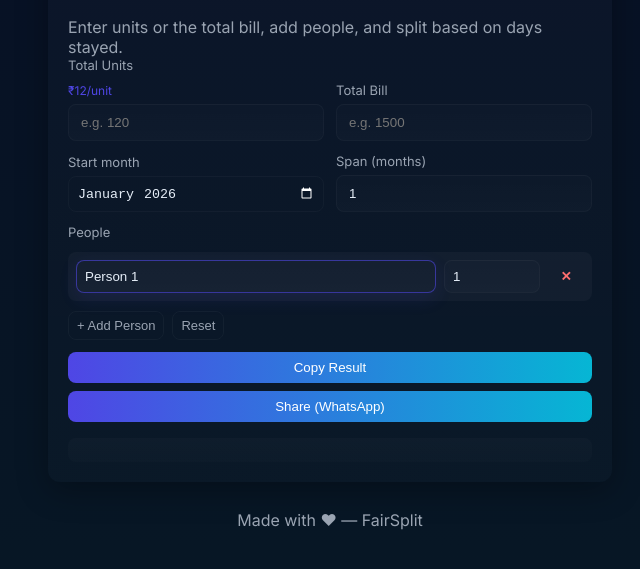
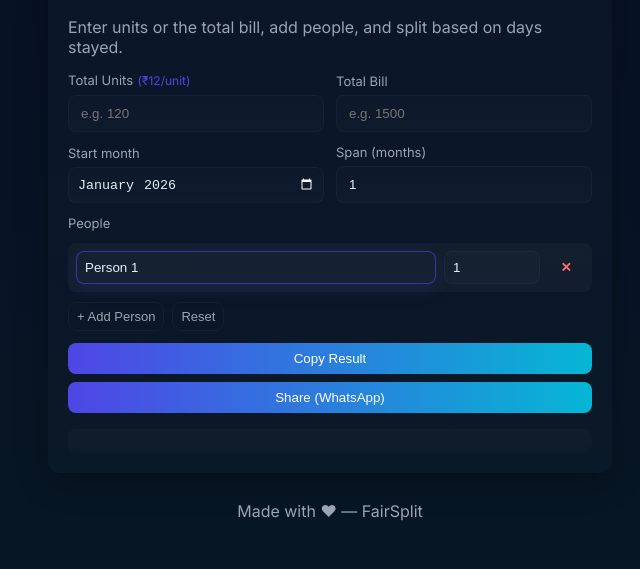
Before and after one commit to viru185/FairSplit, a plain HTML site: page index.html in a window 1280 px wide. Shown: the part 193-762 px from the top of the page, without its empty margins (310-950 px from the left). Drawn offline with Linux system fonts and the light colour scheme.

Commit message:
improve: style fix, ui improve

```diff
--- a/index.html
+++ b/index.html
@@ -27,8 +27,10 @@
 
             <form id="calculator" class="grid">
                 <div class="field">
-                    <label for="units">Total Units</label>
-                    <p class="unit-price">₹12/unit</p>
+                    <div class="label-row">
+                        <label for="units">Total Units</label>
+                        <span class="unit-price">(₹12/unit)</span>
+                    </div>
                     <input type="number" id="units" name="units" inputmode="numeric" placeholder="e.g. 120" min="0" />
                 </div>
 
--- a/script.js
+++ b/script.js
@@ -17,7 +17,7 @@ const monthSpanEl = document.getElementById("monthSpan");
 // Update unit price in HTML
 document
     .querySelectorAll(".unit-price")
-    .forEach((el) => (el.textContent = `₹${UNIT_PRICE}/unit`));
+    .forEach((el) => (el.textContent = `(₹${UNIT_PRICE}/unit)`));
 
 let lastPlainText = "";
 let _suppress = false;
--- a/style.css
+++ b/style.css
@@ -32,7 +32,8 @@ body {
     font-size: 12px;
 }
 .unit-price {
-    margin: 4px 0 6px 0;
+    align-self: flex-start;
+    margin: 0;
     color: var(--accent);
     font-weight: 500;
     font-size: 12px;
@@ -40,7 +41,11 @@ body {
 input[type="month"] {
     border: 1px solid rgba(255, 255, 255, 0.03);
     border-radius: 8px;
-    background: transparent;
+    background: linear-gradient(
+        180deg,
+        rgba(255, 255, 255, 0.01),
+        rgba(255, 255, 255, 0.02)
+    );
     padding: 8px;
     color: #e6eef8;
 }
@@ -93,7 +98,6 @@ input[type="month"]::-webkit-calendar-picker-indicator {
     color: var(--muted);
 }
 .card {
-    margin-top: 18px;
     box-shadow: 0 8px 32px rgba(0, 0, 0, 0.3);
     border-radius: var(--radius);
     background: linear-gradient(
@@ -104,7 +108,7 @@ input[type="month"]::-webkit-calendar-picker-indicator {
     padding: 20px;
 }
 .card-header .muted {
-    margin: 6px 0 0;
+    margin: 0 0 12px;
     color: var(--muted);
 }
 .field {
@@ -118,6 +122,10 @@ label {
     margin-bottom: 6px;
     color: var(--muted);
     font-size: 13px;
+}
+.label-row {
+    display: block;
+    margin-bottom: 6px;
 }
 input[type="number"],
 input[type="text"] {
```
